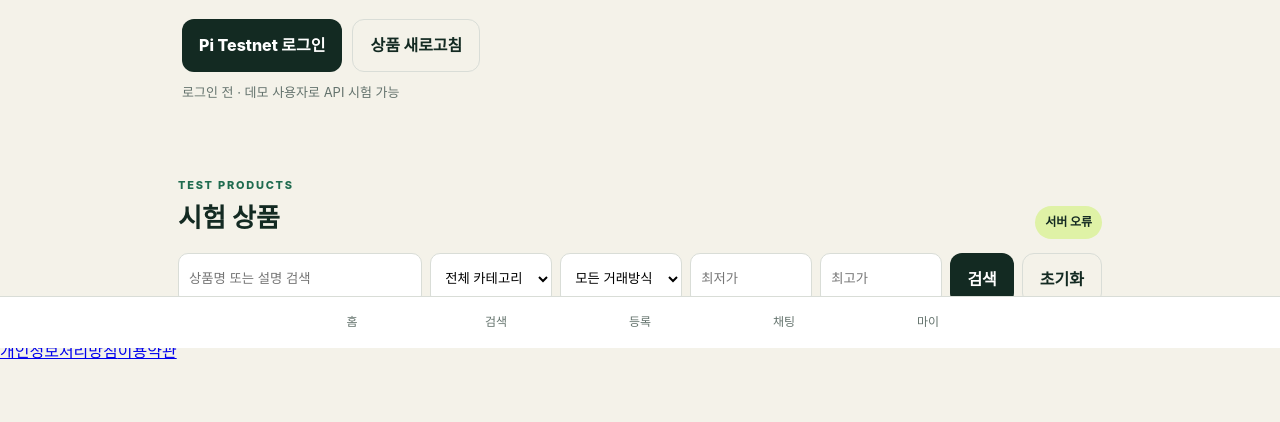
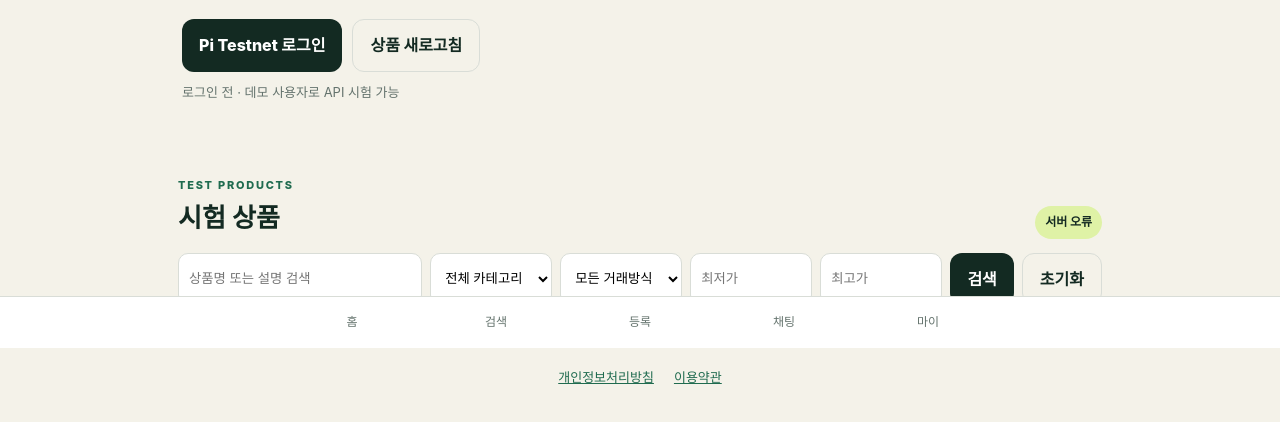
Before and after one commit to shj741023-cloud/globalmarket-testnet, a website: page public/index.html in a window 1280 px wide. Shown: the part 452-874 px from the top of the page. Drawn offline with Linux system fonts and the light colour scheme; no server answers; a script that the page names is missing.

Commit message:
Add files via upload

```diff
--- a/public/index.html
+++ b/public/index.html
@@ -6,6 +6,7 @@
   <meta name="theme-color" content="#132a22">
   <title>Global Market Testnet</title>
   <link rel="stylesheet" href="/styles.css">
+  <link rel="stylesheet" href="/policy.css">
   <link rel="stylesheet" href="/management.css">
 </head>
 <body>
```
